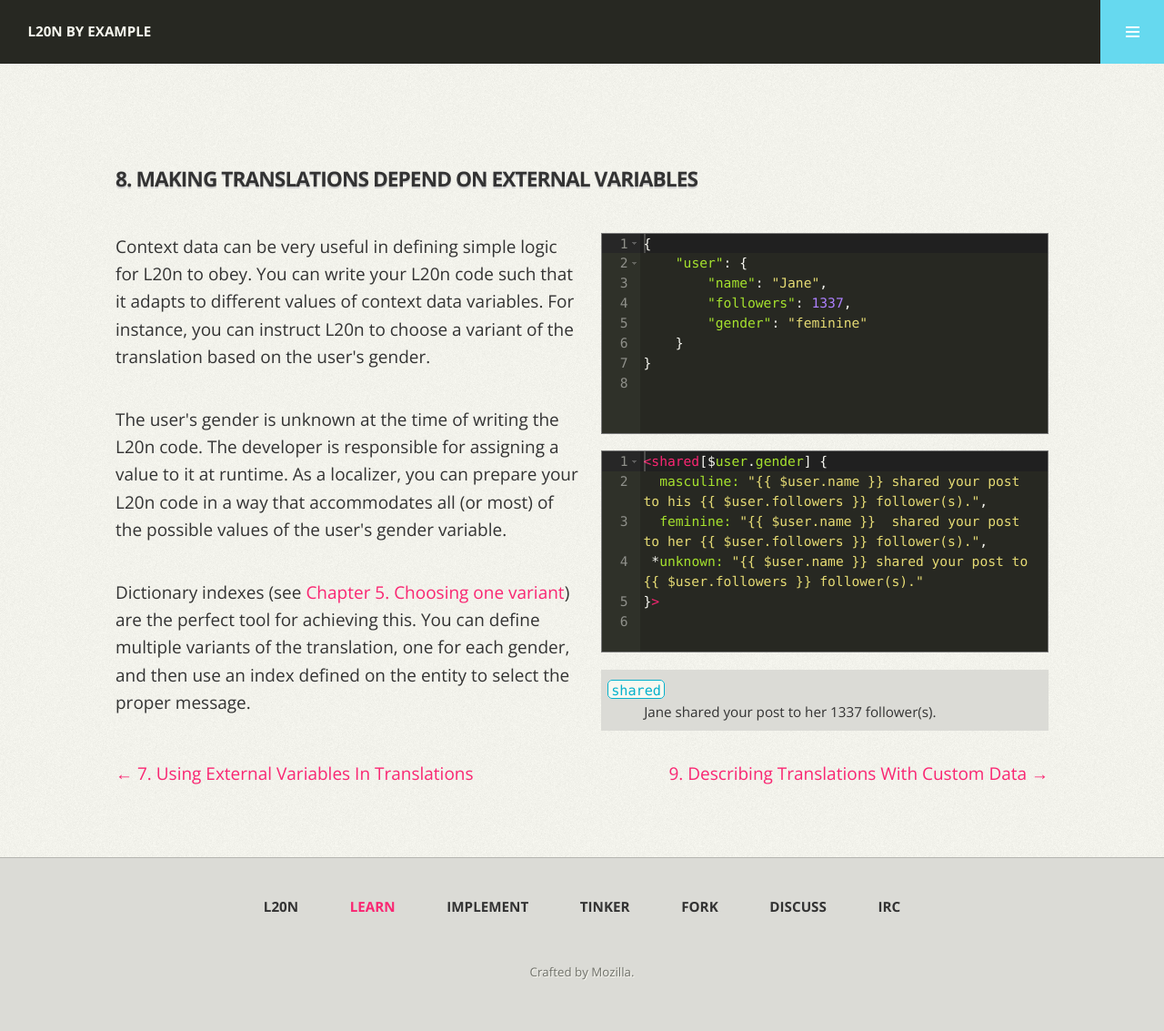
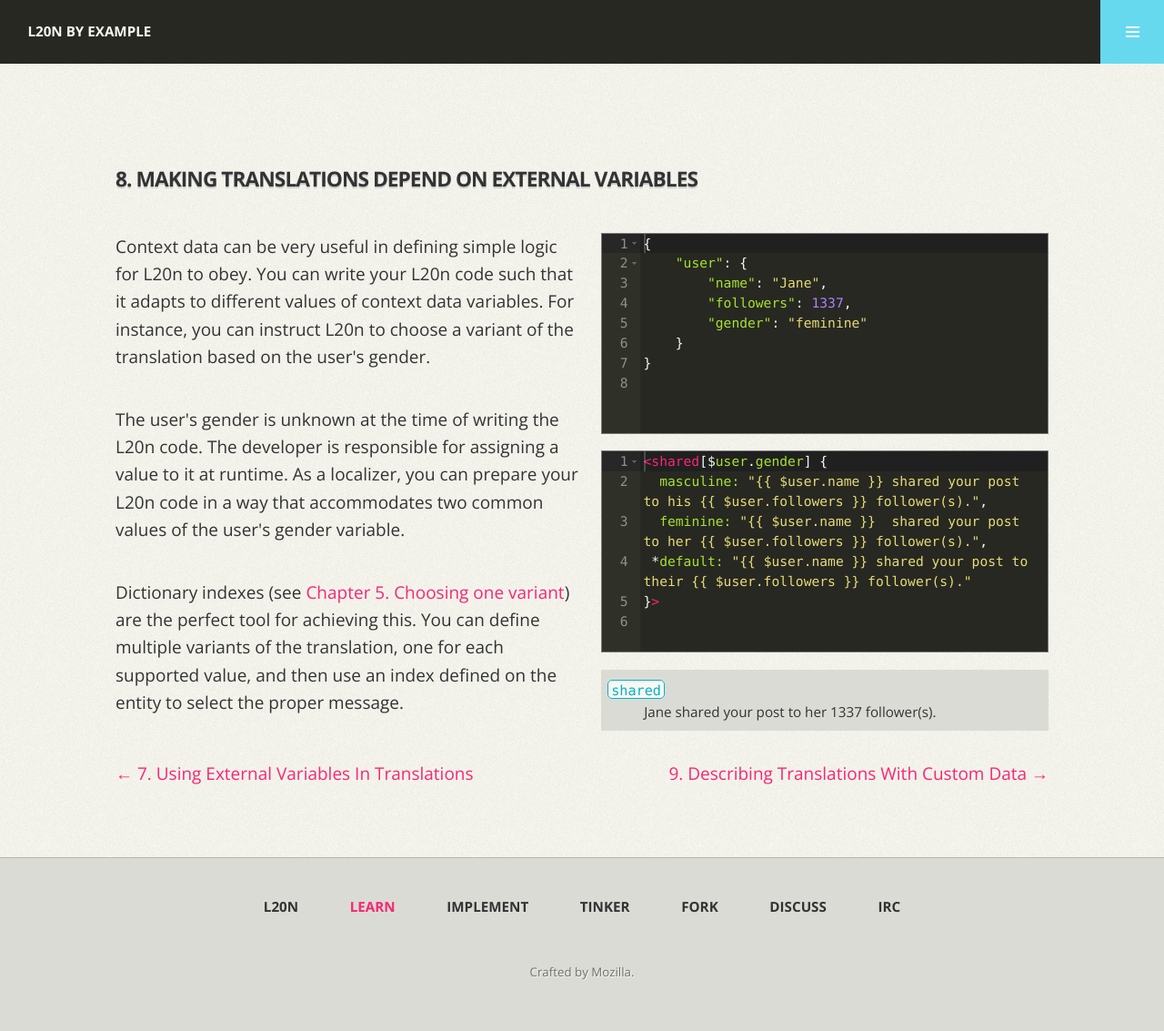
Before and after one commit to l20n/l20n.org, a Jekyll site: the page built from _posts/2012-07-08-making-translations-depend-on-external-variables.md, in a window 1280 px wide. Shown: the whole page at 91% size. Built offline with Jekyll 4.4.1, drawn with Linux system fonts in a browser that asks for light colours; nearby versions of some CDN libraries.

Commit message:
Make doc a little less gender-naïve

```diff
--- a/_posts/2012-07-08-making-translations-depend-on-external-variables.md
+++ b/_posts/2012-07-08-making-translations-depend-on-external-variables.md
@@ -6,8 +6,8 @@ layout: learn
 <section class="clearfix">
 	<div class="left">
 		<p>Context data can be very useful in defining simple logic for L20n to obey.  You can write your L20n code such that it adapts to different values of context data variables.  For instance, you can instruct L20n to choose a variant of the translation based on the user's gender.</p>
-		<p>The user's gender is unknown at the time of writing the L20n code.  The developer is responsible for assigning a value to it at runtime.  As a localizer, you can prepare your L20n code in a way that accommodates all (or most) of the possible values of the user's gender variable.</p>
-		<p>Dictionary indexes (see <a href="{% post_url 2012-07-05-choosing-one-variant %}">Chapter 5. Choosing one variant</a>) are the perfect tool for achieving this.  You can define multiple variants of the translation, one for each gender, and then use an index defined on the entity to select the proper message.</p>
+		<p>The user's gender is unknown at the time of writing the L20n code.  The developer is responsible for assigning a value to it at runtime.  As a localizer, you can prepare your L20n code in a way that accommodates two common values of the user's gender variable.</p>
+		<p>Dictionary indexes (see <a href="{% post_url 2012-07-05-choosing-one-variant %}">Chapter 5. Choosing one variant</a>) are the perfect tool for achieving this.  You can define multiple variants of the translation, one for each supported value, and then use an index defined on the entity to select the proper message.</p>
 	</div>
 	<div class="right">
 		<div class="editor dataEditor height15"
@@ -31,7 +31,7 @@ layout: learn
 		>&lt;shared[$user.gender] {
   masculine: "{% raw %}{{ $user.name }}{% endraw %} shared your post to his {% raw %}{{ $user.followers }}{% endraw %} follower(s).",
   feminine: "{% raw %}{{ $user.name }}{% endraw %}  shared your post to her {% raw %}{{ $user.followers }}{% endraw %} follower(s).",
- *unknown: "{% raw %}{{ $user.name }}{% endraw %} shared your post to {% raw %}{{ $user.followers }}{% endraw %} follower(s)."
+ *default: "{% raw %}{{ $user.name }}{% endraw %} shared your post to their {% raw %}{{ $user.followers }}{% endraw %} follower(s)."
 }&gt;
 		</div>
 		<dl id="output1">
```
